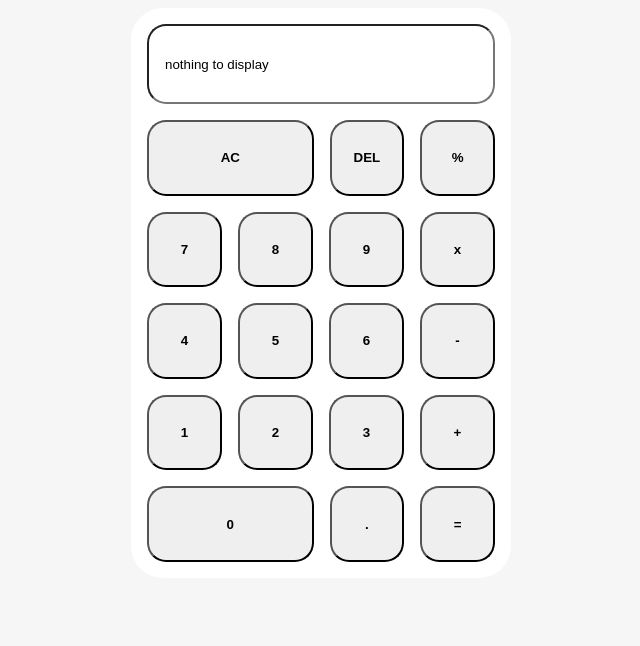
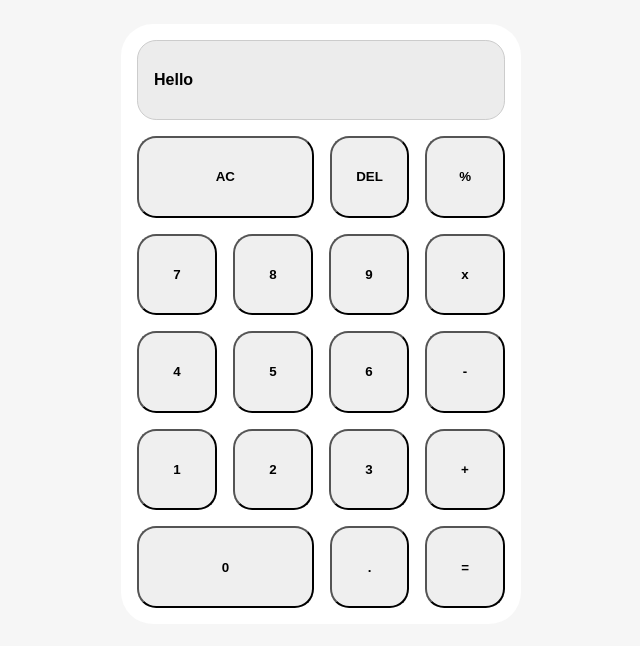
Before and after one commit to harrynortham/calculatorproject, a plain HTML site: page index.html in a window 1280 px wide. Shown: the whole page, without its empty margins (319-959 px from the left). Drawn offline with Linux system fonts and the light colour scheme.

Commit message:
Added IDs to button elements

```diff
--- a/index.html
+++ b/index.html
@@ -10,35 +10,37 @@
   </head>
   <body>
     <div id="calculator">
-      <input id="calculator__display" />
+      <div id="calculator__display">
+        <div id="calculator__display__text">Hello</div>
+      </div>
       <div id="calculator__buttons">
         <div class="calculator__row">
-          <button class="button--lg">AC</button>
-          <button>DEL</button>
-          <button>%</button>
+          <button id="allclear" class="button--lg">AC</button>
+          <button id="delete">DEL</button>
+          <button id="percentage">%</button>
         </div>
         <div class="calculator__row">
-          <button>7</button>
-          <button>8</button>
-          <button>9</button>
-          <button>x</button>
+          <button id="seven">7</button>
+          <button id="eight">8</button>
+          <button id="nine">9</button>
+          <button id="times">x</button>
         </div>
         <div class="calculator__row">
-          <button>4</button>
-          <button>5</button>
-          <button>6</button>
-          <button>-</button>
+          <button id="four">4</button>
+          <button id="five">5</button>
+          <button id="six">6</button>
+          <button id="subtract">-</button>
         </div>
         <div class="calculator__row">
-          <button>1</button>
-          <button>2</button>
-          <button>3</button>
-          <button>+</button>
+          <button id="one">1</button>
+          <button id="two">2</button>
+          <button id="three">3</button>
+          <button id="plus">+</button>
         </div>
         <div class="calculator__row">
-          <button class="button--lg">0</button>
-          <button>.</button>
-          <button>=</button>
+          <button id="zero" class="button--lg">0</button>
+          <button id="dot">.</button>
+          <button id="equals">=</button>
         </div>
       </div>
     </div>
--- a/script.js
+++ b/script.js
@@ -3,6 +3,10 @@ let number = 0;
 let operator = "";
 let secondNumber = 0;
 let displayElement = document.getElementById("calculator__display");
+let buttonsContainerElement = document.getElementById("calculator__buttons");
+let buttons = buttonsContainerElement.getElementsByTagName("button");
+
+console.log(buttons);
 
 function add(a, b) {
   return a + b;
--- a/style.css
+++ b/style.css
@@ -6,16 +6,18 @@
 
 html {
   margin: 0;
+  padding: 1rem;
   background: #f6f6f6;
 }
 
 #calculator {
   margin: auto;
-  max-width: 380px;
+  max-width: 400px;
   background-color: white;
   aspect-ratio: 2/3;
   border-radius: var(--border-radius-lg);
   padding: 1rem;
+  margin: auto;
   display: flex;
   flex-direction: column;
 }
@@ -26,6 +28,16 @@ html {
   height: 5rem;
   padding: 1rem;
   margin-bottom: 1rem;
+  background-color: #ececec;
+  border: 1px solid #ccc;
+  display: flex;
+  flex-direction: column;
+  justify-content: center;
+}
+
+#calculator__display__text {
+  font-weight: bold;
+  font-family: Arial, Helvetica, sans-serif;
 }
 
 #calculator__buttons {
```
